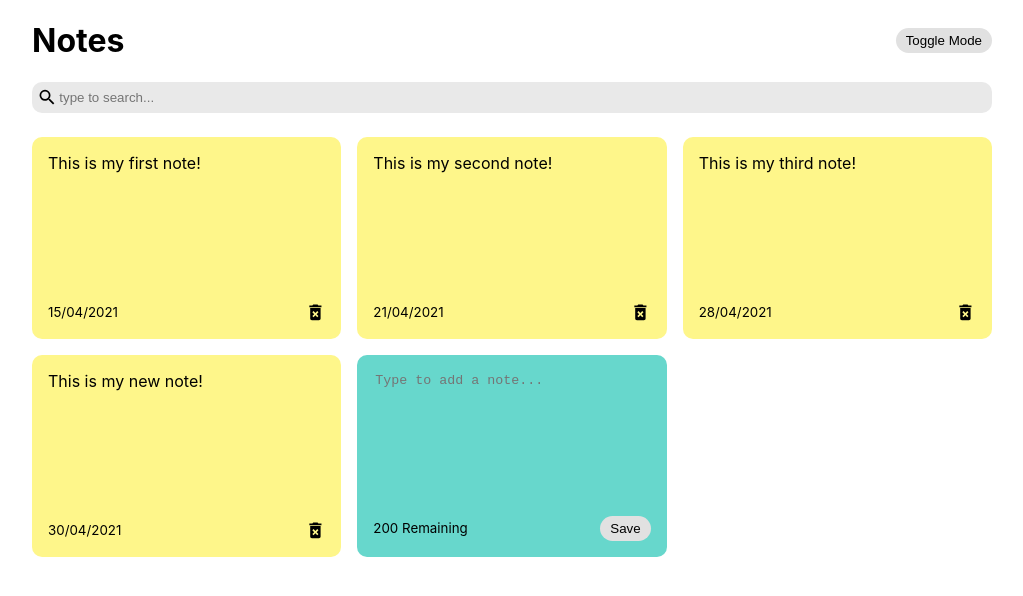
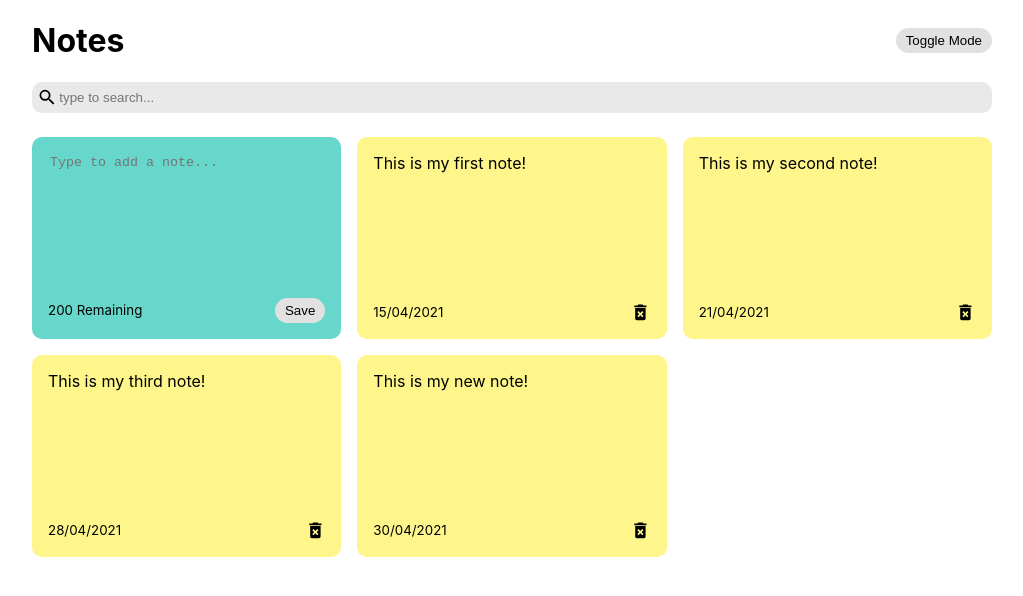
Before and after one commit to sravanth-space/react-notes-app, a React (Create React App) app: page / in a window 1280 px wide. Shown: the top 596 px of the page, without its empty margins (128-1151 px from the left). Built offline with nearby package versions, Linux system fonts and the light colour scheme.

Commit message:
Add note card is moved to the top.

```diff
--- a/src/components/NotesList.js
+++ b/src/components/NotesList.js
@@ -1,13 +1,10 @@
-import Note from './Note';
-import AddNote from './AddNote';
+import Note from "./Note";
+import AddNote from "./AddNote";
 
-const NotesList = ({
-	notes,
-	handleAddNote,
-	handleDeleteNote,
-}) => {
+const NotesList = ({ notes, handleAddNote, handleDeleteNote }) => {
   return (
-		<div className='notes-list'>
+    <div className="notes-list">
+      <AddNote handleAddNote={handleAddNote} />
       {notes.map((note) => (
         <Note
           id={note.id}
@@ -17,7 +14,6 @@ const NotesList = ({
           handleDeleteNote={handleDeleteNote}
         />
       ))}
-			<AddNote handleAddNote={handleAddNote} />
     </div>
   );
 };
```
Lines whose indentation alone changed are shown as unchanged.
